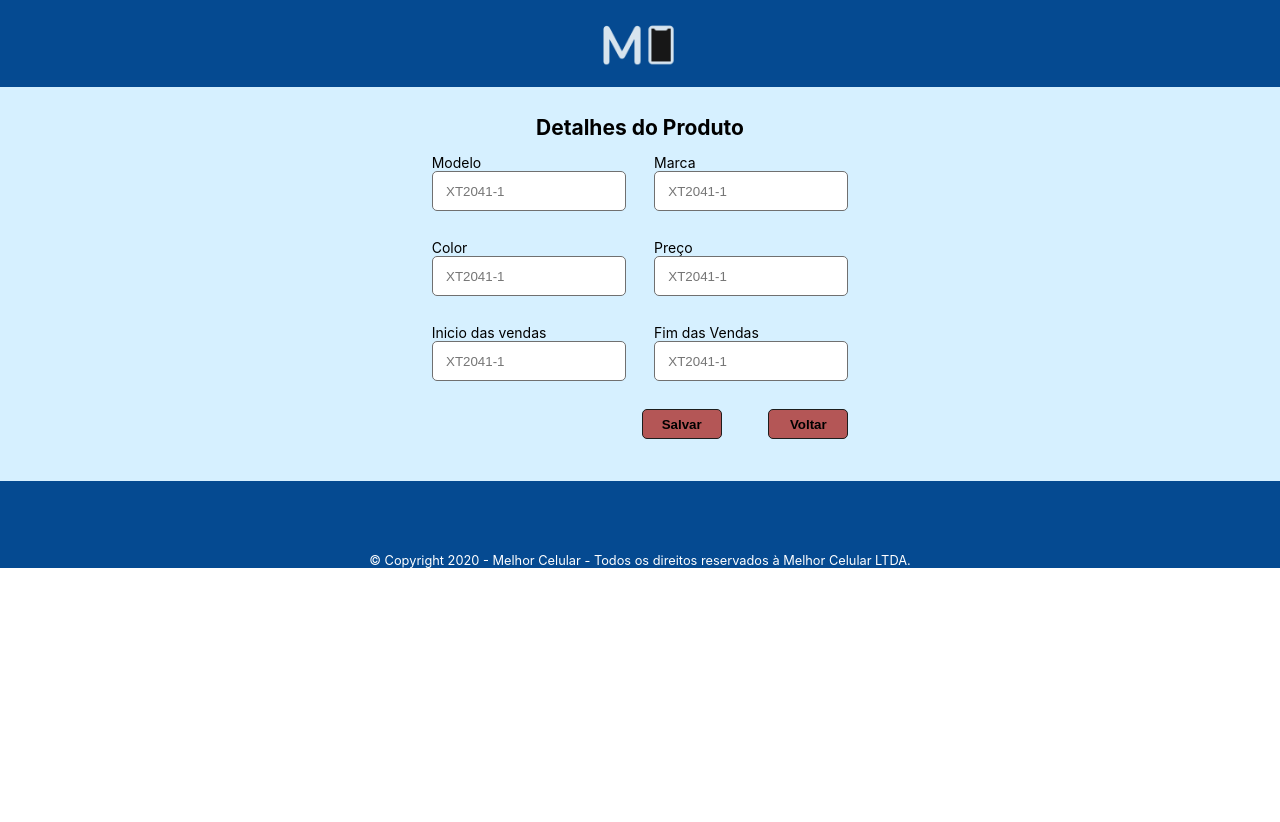
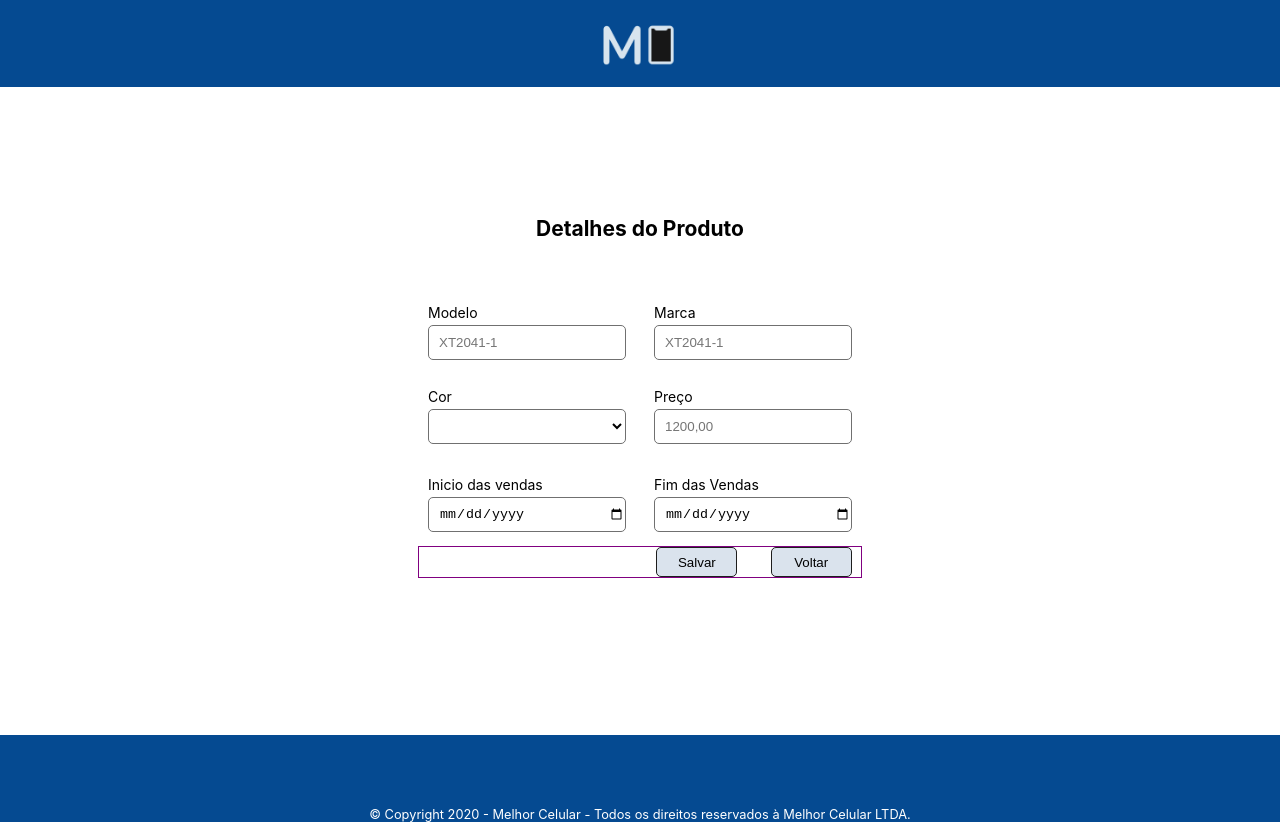
Before and after one commit to amitcesar/melhorcom-front-end-test, a React (Create React App) app: page / in a window 1280 px wide. Before the commit the page ends 800 px from the top, so only its background shows below. Built offline with nearby package versions, Linux system fonts and the light colour scheme.

Commit message:
align form and types forms

```diff
--- a/src/App.css
+++ b/src/App.css
@@ -6,5 +6,4 @@
 
 body {
   font-size: 14px;
-  height: 100%;
 }
--- a/src/components/PhoneForm.css
+++ b/src/components/PhoneForm.css
@@ -1,48 +1,75 @@
 .form-container {
-  background: #d6f0ff;
-  padding: 2em;
+  height: 81vh;
 
   display: flex;
+  flex-direction: column;
+  align-items: center;
   justify-content: center;
-  align-items: center;
-  flex-direction: column;
 }
 
-.form-container form .form-row {
+.form-container h2 {
+  margin-bottom: 1em;
+}
+
+.form-container form {
+  max-width: 500px;
+  padding: 2em;
+}
+
+.form-container .form-row {
   display: flex;
   flex-direction: column;
   align-items: flex-start;
+
   margin: 1em;
 }
-
-.input-group {
-  display: flex;
+.form-row label {
+  margin-bottom: 0.2em;
 }
-
-.form-row input[type="text"] {
-  height: 40px;
-  width: 100%;
+.form-container .form-row input[type="text"],
+.form-container .form-row input[type="number"],
+.form-container .form-row input[type="date"] {
+  height: 35px;
+  width: 198px;
   outline: none;
   border-radius: 5px;
   border: 1px solid #707070;
 
-  padding-left: 1em;
+  padding-left: 10px;
 }
+.form-container .form-row select {
+  display: block;
+  width: 198px;
+  margin-left: auto;
+  height: 35px;
+  border: 1px solid #707070;
+  border-radius: 5px;
+  background-color: #fff;
+  margin-top: 0.3em;
+}
+.form-row .form-label {
+  margin-bottom: 0.3em;
+}
+
+.group-form {
+  display: flex;
+  justify-content: center;
+}
+
 .group-button {
   display: flex;
   justify-content: flex-end;
-
-  padding: 1em;
+  border: 1px solid purple;
 }
 .group-button button {
-  background: #b45656; /* #dae3ed;*/
-  margin-right: 3.5em;
+  background: #dae3ed;
+  margin-left: 2.5em;
   padding: 0.5em;
-  width: 80px;
+  width: 81px;
   border-radius: 5px;
-  font-weight: bolder;
+
   border: 1px solid #1d1d1d;
 }
 .group-button button:last-child {
-  margin-right: 0em;
+  margin-right: 0.7em;
 }
--- a/src/components/PhoneForm.js
+++ b/src/components/PhoneForm.js
@@ -6,7 +6,7 @@ export const PhoneForm = () => {
       <h2>Detalhes do Produto</h2>
 
       <form>
-        <div className="input-group">
+        <div className="group-form">
           <div className="form-row">
             <label className="form-label" htmlFor="model">
               Modelo
@@ -20,32 +20,50 @@ export const PhoneForm = () => {
             <input type="text" name="brand" placeholder="XT2041-1" />
           </div>
         </div>
-        <div class="input-group">
+
+        <div className="group-form">
           <div className="form-row">
             <label className="form-label" htmlFor="color">
-              Color
+              Cor
+              <select>
+                <option disabled="" value="" placeholder="Preto"></option>
+                <option value="BLACK">Preto</option>
+                <option value="WHITE">Branco</option>
+                <option value="GOLD">Dourado</option>
+                <option value="PINK">Rosa</option>
+              </select>
             </label>
-            <input type="text" name="color" placeholder="XT2041-1" />
           </div>
           <div className="form-row">
             <label className="form-label" htmlFor="price">
               Preço
             </label>
-            <input type="text" name="price" placeholder="XT2041-1" />
+            <input type="number" name="price" placeholder="1200,00" />
           </div>
         </div>
-        <div className="input-group">
-          <div className="form-row">
+
+        <div className="group-form date">
+          <div className="form-row ">
             <label className="form-label" htmlFor="startDate">
               Inicio das vendas
             </label>
-            <input type="text" name="startDate" placeholder="XT2041-1" />
+            <input
+              type="date"
+              name="startDate"
+              min="2018-12-25"
+              placeholder="15/03/2020"
+            />
           </div>
           <div className="form-row">
             <label className="form-label" htmlFor="endDate">
               Fim das Vendas
             </label>
-            <input type="text" name="model" placeholder="XT2041-1" />
+            <input
+              type="date"
+              name="endDate"
+              placeholder="14/06/2020"
+              min="2018-12-25"
+            />
           </div>
         </div>
         <div className="group-button">
```
